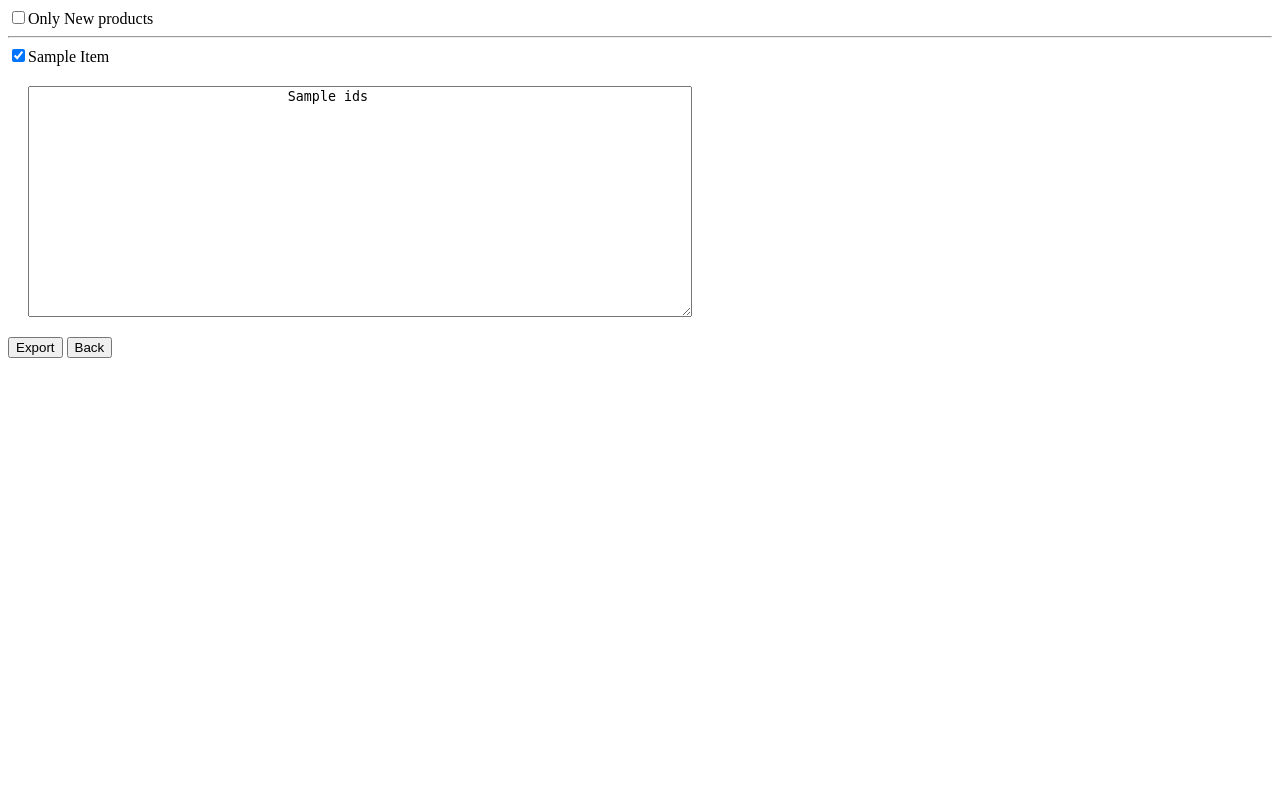
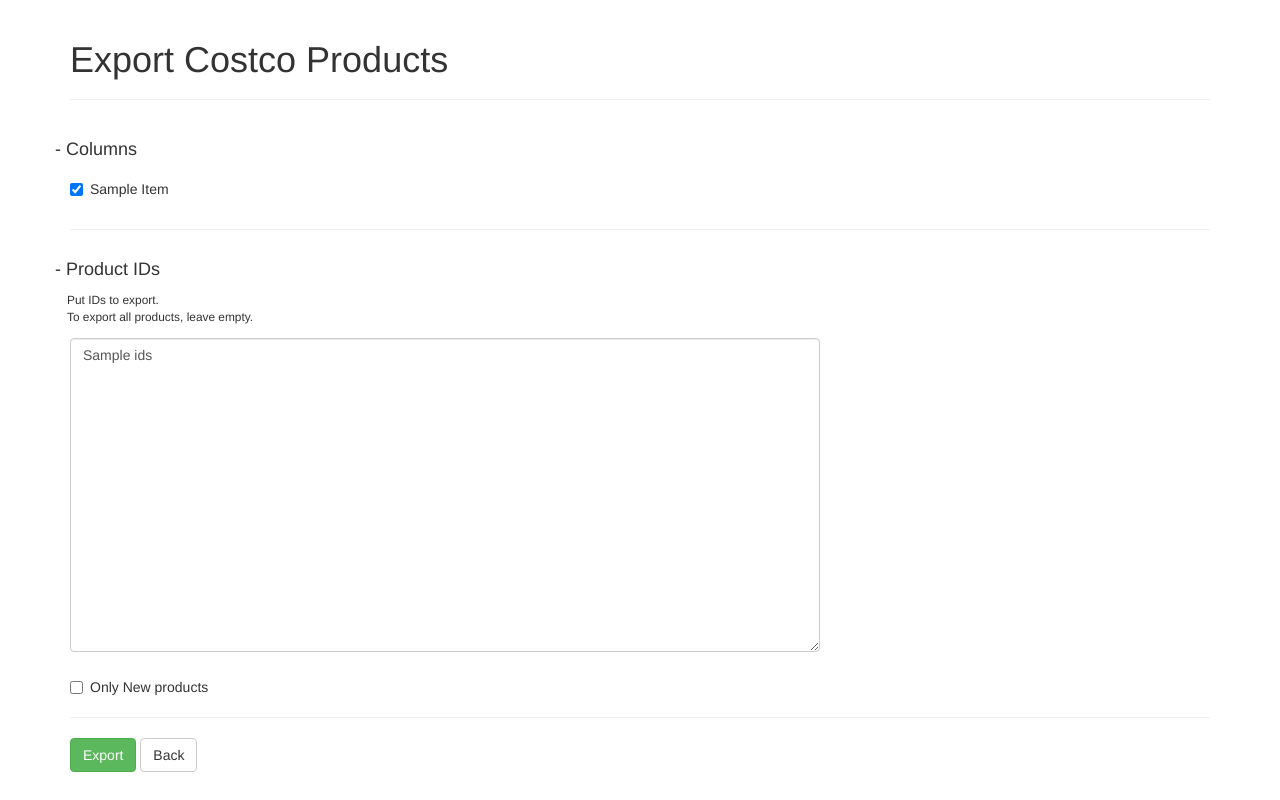
Before and after one commit to yonadav-labs/costco-scraper, a Django app: template templates/product_properties.html in a window 1280 px wide. Run offline with Django 3.2, Linux system fonts and the light colour scheme; the template is opened without the code that fills it: most values are stand-ins (such as "Sample title", 1, 10 or a date in 2020); some libraries are stand-ins or nearby versions.

Commit message:
revise template

```diff
--- a/product/views.py
+++ b/product/views.py
@@ -38,7 +38,6 @@
                 result_csv.writerow(product_)
             except Exception, e:
                 print product_
-                raise e
 
         result.close()
 
--- a/templates/product_properties.html
+++ b/templates/product_properties.html
@@ -3,20 +3,49 @@
 <html>
 	<head>
 		<title>Export products</title>
+		<link href="https://maxcdn.bootstrapcdn.com/bootstrap/3.3.7/css/bootstrap.min.css" rel="stylesheet" integrity="sha384-BVYiiSIFeK1dGmJRAkycuHAHRg32OmUcww7on3RYdg4Va+PmSTsz/K68vbdEjh4u" crossorigin="anonymous">
+		<script src="https://maxcdn.bootstrapcdn.com/bootstrap/3.3.7/js/bootstrap.min.js" integrity="sha384-Tc5IQib027qvyjSMfHjOMaLkfuWVxZxUPnCJA7l2mCWNIpG9mGCD8wGNIcPD7Txa" crossorigin="anonymous"></script>
 	</head>
 	<body>
+		<div class="container">
+		<div class="page-header">
+		  	<h1>Export Costco Products</h1>
+		</div>
 		<form method="POST" action="/export_products/">
 			{% csrf_token %}
-			<label><input type="checkbox" name="new_products">Only New products</label>
+			<div class="row" style="margin-top: 30px;">
+				<h4>- Columns</h4>
+			</div>
+			<div class="row">
+				<div class="col-md-3">
+				{% for item in fields %}
+					{% if forloop.counter0|divisibleby:5 and forloop.counter0 %}
+						</div>
+						<div class="col-md-3">
+					{% endif %}
+				  	<div class="checkbox">
+					<label><input type="checkbox" name="props[]" value="{{ item }}" checked="checked">{{ item|title }}</label>
+					</div>
+				{% endfor %}
+				</div>
+			</div>
 			<hr>
-			{% for item in fields %}
-				<label><input type="checkbox" name="props[]" value="{{ item }}" checked="checked">{{ item|title }}</label><br>
-			{% endfor %}
-			<textarea style="display:block; margin: 20px;" name="ids" cols="80" rows="15">
-				{{ ids }}
-			</textarea>
-			<input type="submit" name="" value="Export">
-			<input type="button" value="Back" class="main-btn" onclick="history.go(-1);">
+			<div class="row">
+				<h4>- Product IDs</h4>
+				<div style="margin:12px;"><small>Put IDs to export.<br> To export all products, leave empty.</small></div>
+				<div class="col-md-8">
+					<div class="form-group">
+						<textarea class="form-control" name="ids" cols="80" rows="15">{{ ids }}</textarea>
+					</div>
+				</div>
+			</div>
+			<div class="checkbox">
+				<label><input type="checkbox" name="new_products">Only New products</label>
+			</div>
+			<hr>
+			<input type="submit" class="btn btn-success" value="Export">
+			<input type="button" value="Back" class="btn btn-default" onclick="history.go(-1);">
 		</form>
+		</div>
 	</body>
 </html>
```
